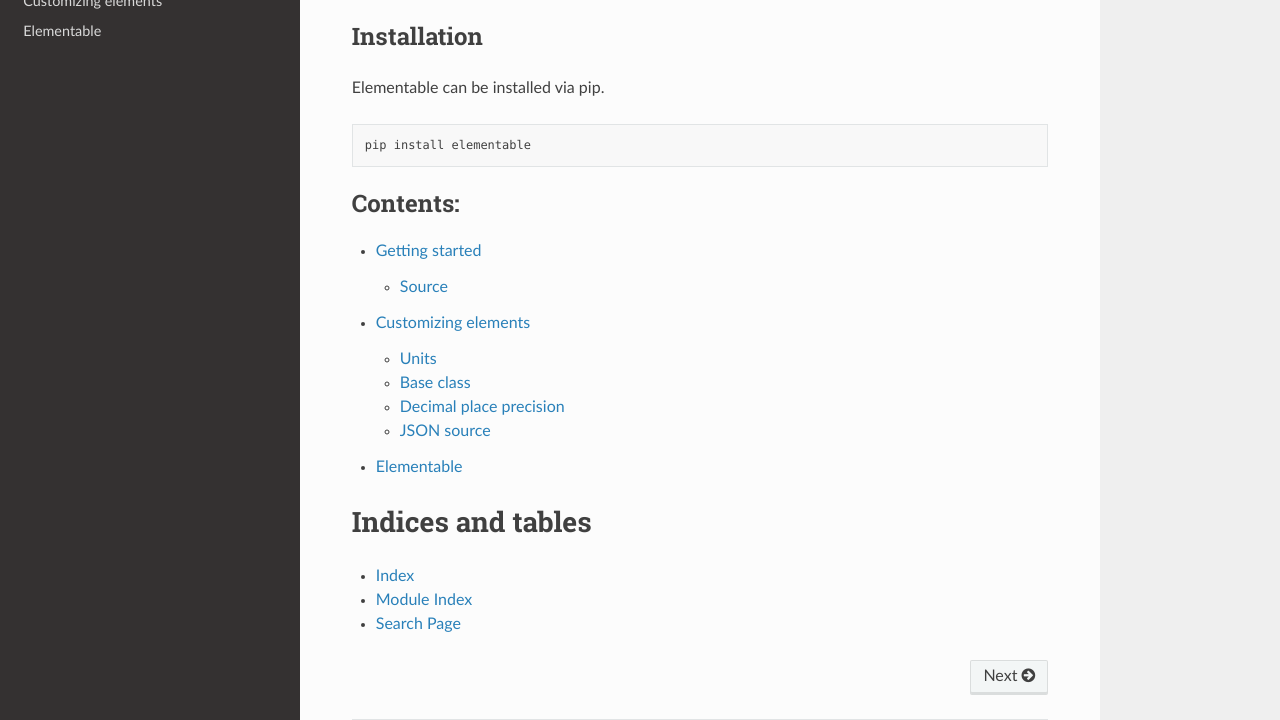
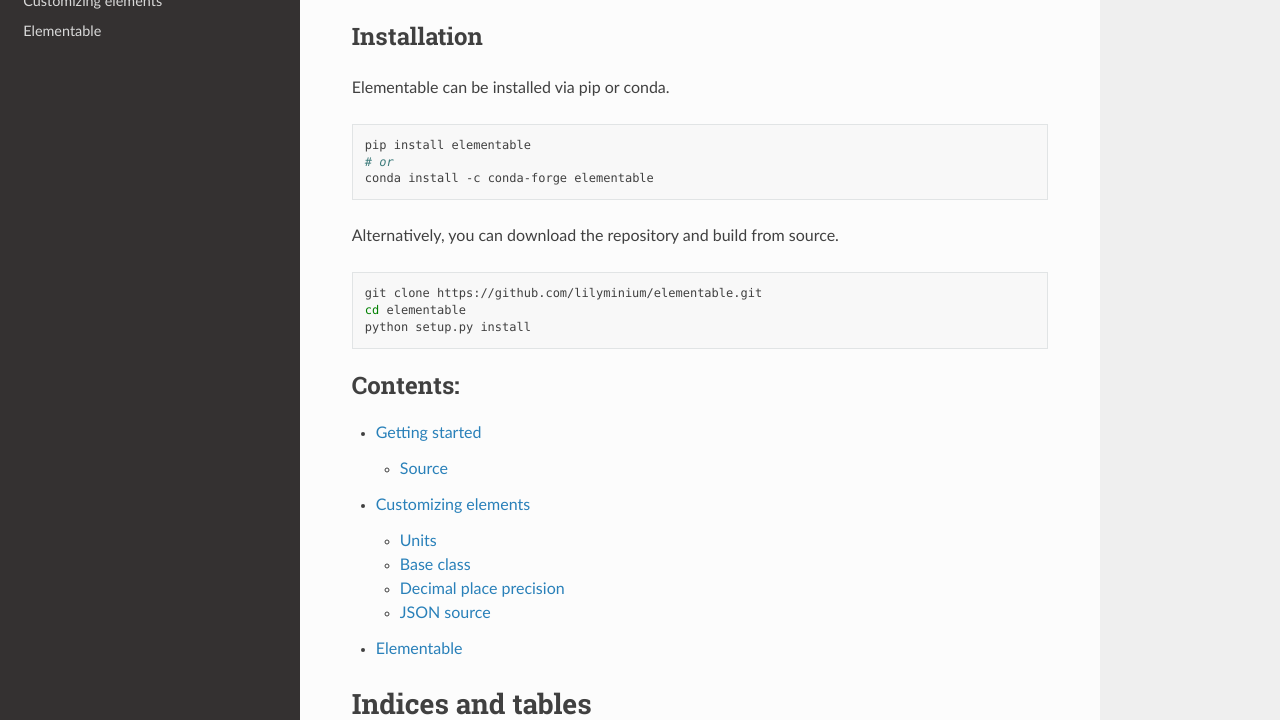
Before and after one commit to lilyminium/elementable, a Sphinx documentation site: the page built from docs/index.rst, in a window 1280 px wide and 900 px high, scrolled down 445 px, cut to the strip 180-900 px from the top of the window. Built offline with Sphinx 7.4.7 and the Read the Docs theme 2.0.0, drawn with Linux system fonts in a browser that asks for light colours; the version number could not be read and is left out.

Commit message:
Add conda install (#10)

```diff
--- a/docs/index.rst
+++ b/docs/index.rst
@@ -54,11 +54,22 @@ subclass with OpenForceField units.
 Installation
 ------------
 
-Elementable can be installed via pip.
+Elementable can be installed via pip or conda.
 
 .. code-block:: bash
 
    pip install elementable
+   # or
+   conda install -c conda-forge elementable
+
+
+Alternatively, you can download the repository and build from source.
+
+.. code-block:: bash
+
+   git clone https://github.com/lilyminium/elementable.git
+   cd elementable
+   python setup.py install
 
 
 .. toctree::
```
Also changed, not shown: README.md (+19 -0 lines).
